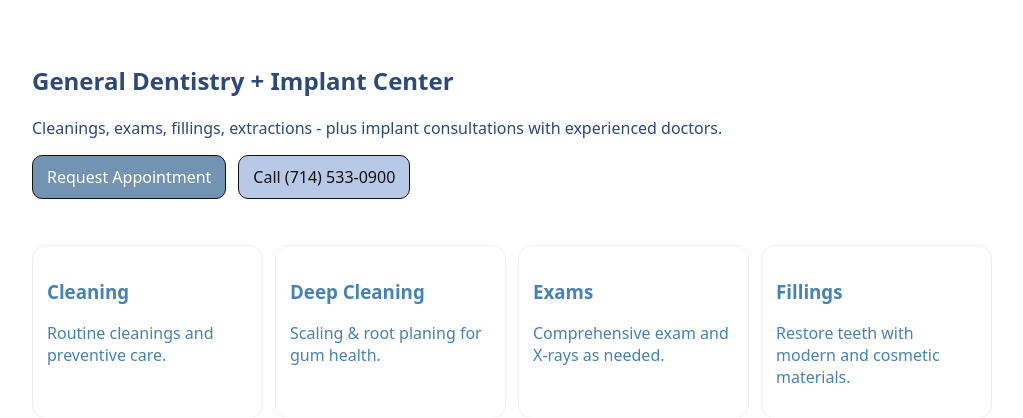
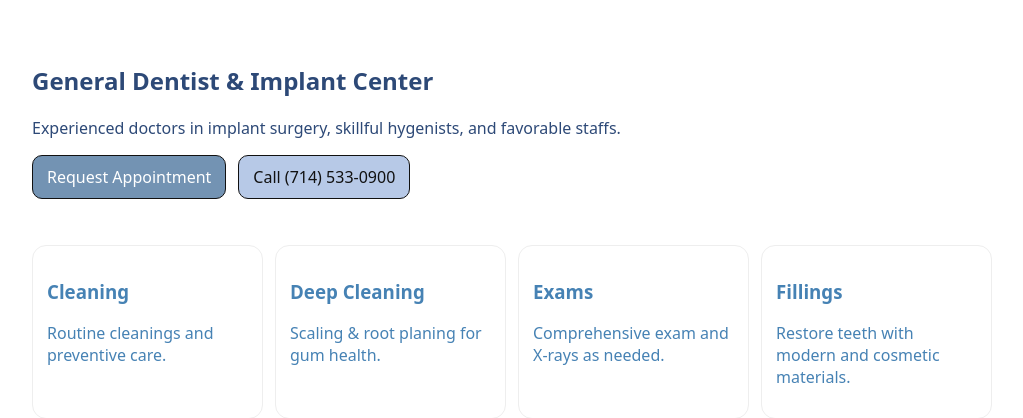
Before and after one commit to gemmatruong/dental_web, a Flask app: page / in a window 1280 px wide. Shown: the part 130-548 px from the top of the page, without its empty margins (128-1151 px from the left). Run offline with Flask 3, Linux system fonts and the light colour scheme.

Commit message:
feat: update title and subtitle for front page

```diff
--- a/templates/home.html
+++ b/templates/home.html
@@ -1,8 +1,8 @@
 {% extends "base.html" %}
 {% block content %}
 <section class="hero">
-    <h1>General Dentistry + Implant Center</h1>
-    <p>Cleanings, exams, fillings, extractions - plus implant consultations with experienced doctors.</p>
+    <h1>General Dentist & Implant Center</h1>
+    <p>Experienced doctors in implant surgery, skillful hygenists, and favorable staffs.</p>
     <div class="cta-row">
         <a class="btn" href="{{ url_for('contact_get') }}">Request Appointment</a>
         <a class="btn secondary" href="tel:{{ clinic_phone }}">Call {{ clinic.phone }}</a>
```
